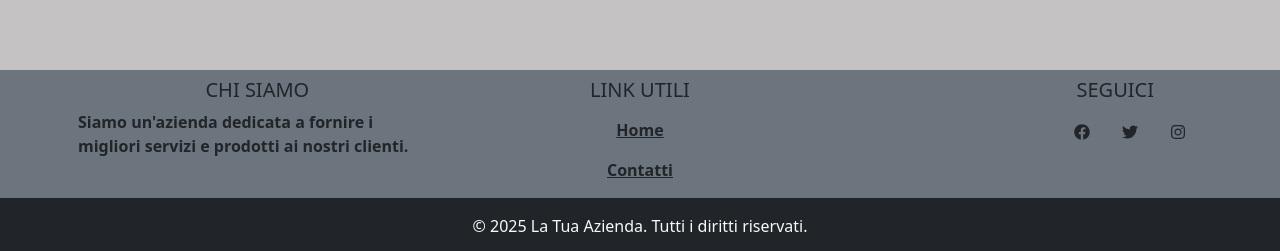
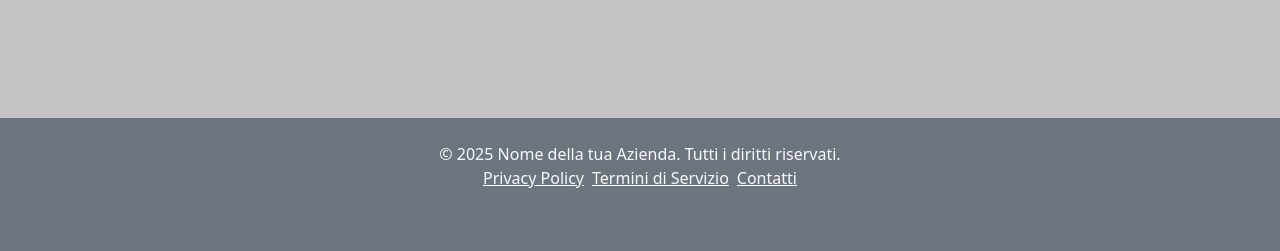
Before and after one commit to MattiaEsposito98/laravel-react-backoffice, a React (Vite) app in the folder frontend/: page / in a window 1280 px wide. Shown: the part 546-797 px from the top of the page. Built offline with nearby package versions, Linux system fonts and the light colour scheme; no server answers.

Commit message:
cambiato il footer

```diff
--- a/frontend/src/layouts/Footer.jsx
+++ b/frontend/src/layouts/Footer.jsx
@@ -1,45 +1,26 @@
-import { Container, Row, Col, Nav } from 'react-bootstrap';
-import { FaFacebook, FaTwitter, FaInstagram } from 'react-icons/fa';
 
 export default function Footer() {
   return (
-    <footer className="bg-secondary text-center text-lg-start mt-auto">
-      <Container className="p-2">
-        <Row className="d-flex justify-content-between">
-          <Col lg={4} md={12} className="mb-4 mb-md-0">
-            <h5 className="text-uppercase text-center">Chi Siamo</h5>
-            <p className="fw-bold">
-              Siamo un'azienda dedicata a fornire i migliori servizi e prodotti ai nostri clienti.
-            </p>
-          </Col>
-          <Col lg={4} md={6} className="mb-4 mb-md-0 text-center">
-            <h5 className="text-uppercase">Link Utili</h5>
-            <Nav className="flex-column">
-              <Nav.Link className="text-dark underline-text fw-bold" disabled href="#">Home</Nav.Link>
-              <Nav.Link className="text-dark underline-text fw-bold" href="#">Contatti</Nav.Link>
-            </Nav>
-          </Col>
-          <Col lg={4} md={6} className="mb-4 mb-md-0 text-end">
-            <h5 className="text-uppercase me-5">Seguici</h5>
-            <Nav className="d-flex justify-content-end">
-              <Nav.Link href="#" className="text-dark">
-                <FaFacebook />
-              </Nav.Link>
-              <Nav.Link href="#" className="text-dark">
-                <FaTwitter />
-              </Nav.Link>
-              <Nav.Link href="#" className="text-dark">
-                <FaInstagram />
-              </Nav.Link>
-            </Nav>
-          </Col>
-
-
-        </Row>
-      </Container>
-      <div className="text-center p-3 bg-dark text-light">
-        © {new Date().getFullYear()} La Tua Azienda. Tutti i diritti riservati.
+    <footer className="text-light py-4 bg-secondary" id="footer">
+      <div className="container text-center">
+        <p className="mb-0">&copy; {new Date().getFullYear()} Nome della tua Azienda. Tutti i diritti riservati.</p>
+        <ul className="list-inline">
+          <li className="list-inline-item">
+            <a href="#" className="text-light">Privacy Policy</a>
+          </li>
+          <li className="list-inline-item">
+            <a href="#" className="text-light">Termini di Servizio</a>
+          </li>
+          <li className="list-inline-item">
+            <a href="#" className="text-light">Contatti</a>
+          </li>
+        </ul>
+        <div className="social-icons mt-2">
+          <a href="#" className="text-light me-2"><i className="bi bi-facebook"></i></a>
+          <a href="#" className="text-light me-2"><i className="bi bi-twitter"></i></a>
+          <a href="#" className="text-light"><i className="bi bi-instagram"></i></a>
+        </div>
       </div>
     </footer>
   );
-}
+};
```
Also changed, not shown: 1 other file (tests, documents, lock files or other folders).
